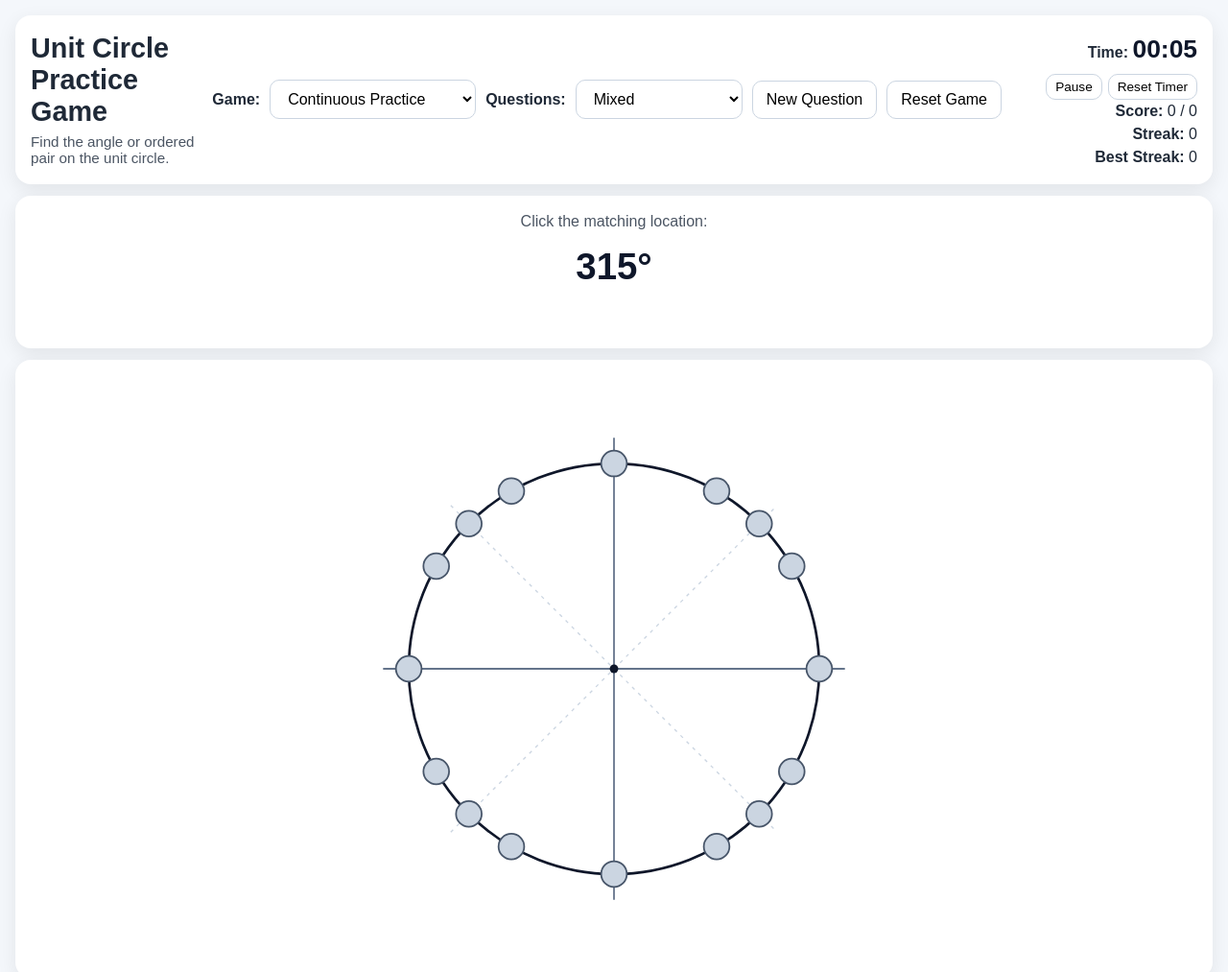
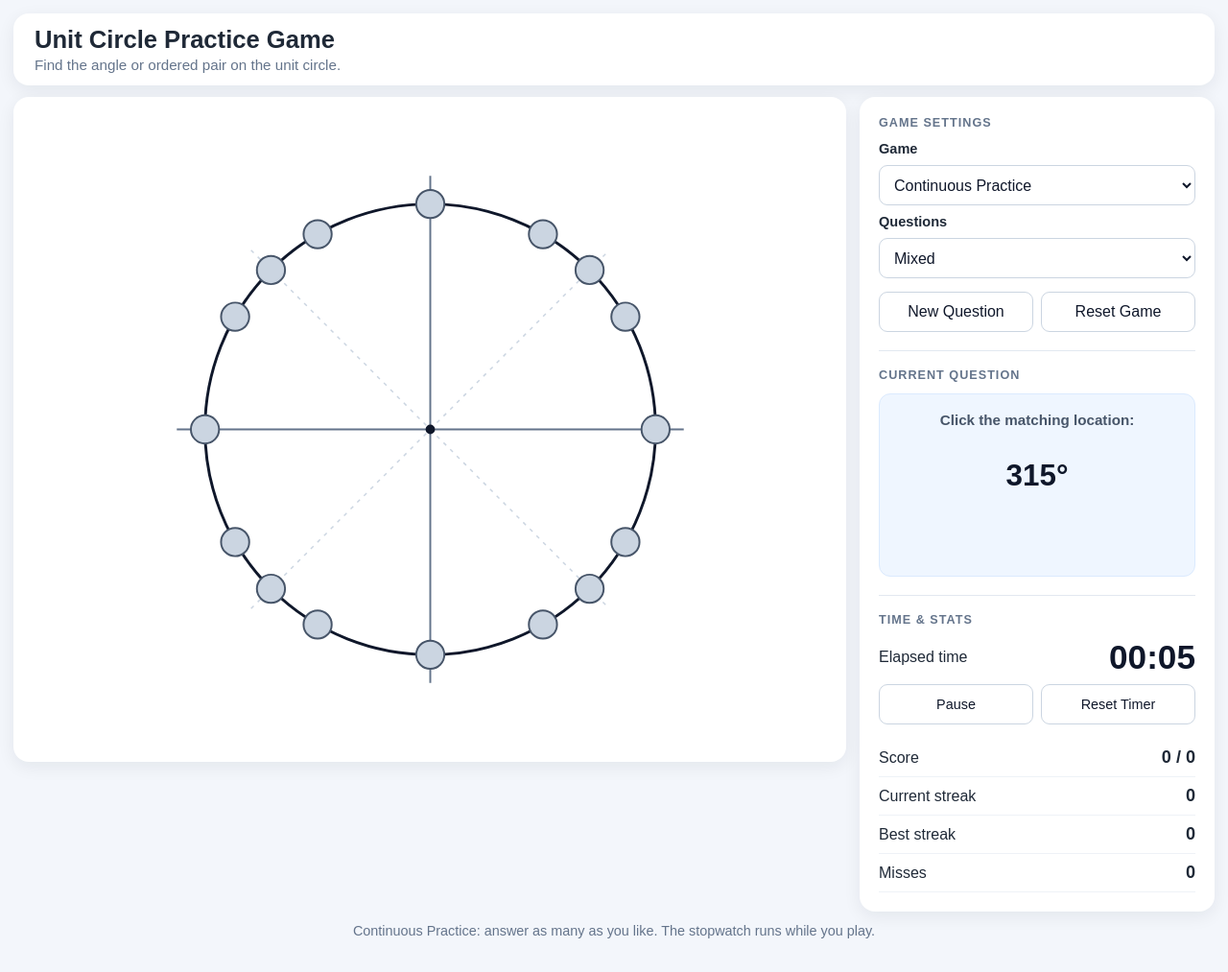
Before and after one commit to mkumer24/unitcircle, a plain HTML site: page index.html in a window 1280 px wide. Shown: the top 1013 px of the page at 96% size. Drawn offline with Linux system fonts and the light colour scheme.

Commit message:
Add files via upload

```diff
--- a/index.html
+++ b/index.html
@@ -6,33 +6,49 @@
   <title>Unit Circle Practice Game</title>
   <style>
     * { box-sizing: border-box; }
-    body { margin: 0; font-family: Arial, Helvetica, sans-serif; background: #f4f7fb; color: #1f2937; }
-    .app { min-height: 100vh; display: flex; flex-direction: column; padding: 16px; gap: 12px; }
-    .topbar { display: grid; grid-template-columns: 1fr auto auto; gap: 14px; align-items: center; background: white; border-radius: 16px; padding: 16px; box-shadow: 0 6px 20px rgba(0,0,0,.08); }
-    .title h1 { margin: 0 0 6px; font-size: 1.8rem; }
-    .title p { margin: 0; font-size: .95rem; color: #4b5563; }
-    .controls { display: flex; align-items: center; gap: 10px; flex-wrap: wrap; justify-content: center; }
-    .controls label { font-weight: bold; }
-    select, button { font-size: 1rem; padding: 10px 14px; border-radius: 10px; border: 1px solid #cbd5e1; background: white; cursor: pointer; }
-    button:hover, select:hover { background: #f8fafc; }
-    .scoreboard { text-align: right; font-size: 1rem; line-height: 1.5; min-width: 190px; }
-    .timer { font-size: 1.65rem; font-weight: 800; font-variant-numeric: tabular-nums; color: #0f172a; }
-    .timer-buttons { display: flex; gap: 6px; justify-content: flex-end; margin-top: 5px; }
-    .timer-buttons button { padding: 5px 9px; font-size: .85rem; }
-    .question-card { background: white; border-radius: 16px; padding: 18px; box-shadow: 0 6px 20px rgba(0,0,0,.08); text-align: center; }
-    .question-label { font-size: 1rem; color: #4b5563; margin-bottom: 10px; }
-     .question-angle { font-size: 2.4rem; font-weight: bold; color: #0f172a; margin-bottom: 10px; min-height: 1.5em; display: flex; align-items: center; justify-content: center; gap: .08em; }
-    .ordered-pair { display: inline-flex; align-items: center; gap: .12em; white-space: nowrap; }
+    body { margin: 0; font-family: Arial, Helvetica, sans-serif; background: #f3f6fb; color: #1f2937; }
+    .app { min-height: 100vh; padding: 14px; display: flex; flex-direction: column; gap: 12px; max-width: 1800px; margin: auto; }
+    .topbar, .board, .sidebar { background: white; border-radius: 16px; box-shadow: 0 5px 18px rgba(16,24,40,.07); }
+    .topbar { padding: 13px 22px; }
+    .title h1 { margin: 0 0 3px; font-size: clamp(1.35rem,2vw,1.9rem); }
+    .title p { margin: 0; color: #64748b; font-size: .95rem; }
+    .game-layout { display: grid; grid-template-columns: minmax(0, 1fr) minmax(320px, 370px); align-items: start; gap: 14px; flex: 1; }
+    .board { display: flex; justify-content: center; align-items: flex-start; padding: 4px 8px; min-height: 0; }
+    .board svg { display: block; width: min(100%, calc(100vh - 115px), 850px); height: auto; max-height: calc(100vh - 115px); flex: none; }
+    .sidebar { padding: 20px; display: flex; flex-direction: column; gap: 19px; }
+    .sidebar-section + .sidebar-section { border-top: 1px solid #e2e8f0; padding-top: 18px; }
+    .section-heading { color: #64748b; font-size: .79rem; font-weight: 800; text-transform: uppercase; letter-spacing: .08em; margin: 0 0 12px; }
+    .controls { display: grid; grid-template-columns: 1fr; gap: 9px; }
+    .controls label { font-weight: 700; font-size: .91rem; }
+    select, button { font: inherit; min-height: 42px; border: 1px solid #cbd5e1; border-radius: 9px; background: white; color: #0f172a; padding: 8px 11px; cursor: pointer; }
+    select { width: 100%; }
+    button:hover, select:hover { background: #f1f5f9; }
+    .button-row { display: grid; grid-template-columns: 1fr 1fr; gap: 8px; margin-top: 5px; }
+    .button-row .primary { grid-column: 1 / -1; }
+    .primary { background: #1d4ed8; color: white; border-color: #1d4ed8; font-weight: 700; }
+    .primary:hover { background: #1e40af; }
+    .question-card { text-align: center; background: #eff6ff; border: 1px solid #dbeafe; border-radius: 12px; padding: 18px 8px 15px; }
+    .question-label { font-size: .95rem; font-weight: 700; color: #475569; margin-bottom: 10px; }
+    .question-angle { min-height: 80px; display: flex; align-items: center; justify-content: center; gap: .06em; font-size: clamp(1.65rem,2.45vw,2.25rem); font-weight: 800; color: #0f172a; overflow-wrap: anywhere; }
+    .ordered-pair { display: inline-flex; align-items: center; gap: .1em; white-space: nowrap; }
     .frac { display: inline-flex; vertical-align: middle; flex-direction: column; align-items: center; font-size: .75em; line-height: 1.15; }
     .frac .num { border-bottom: 2px solid currentColor; padding: 0 .12em .08em; }
     .frac .den { padding-top: .08em; }
     .question-angle .negative { margin-right: .02em; }
-    @media (max-width: 500px) { .question-angle { font-size: 1.85rem; } }
-    .feedback { min-height: 28px; font-size: 1.1rem; font-weight: bold; }
+    .feedback { min-height: 40px; margin-top: 9px; font-size: .93rem; font-weight: 700; line-height: 1.4; }
     .feedback.correct { color: #15803d; }
     .feedback.incorrect { color: #b91c1c; }
-    .board { flex: 1; display: flex; align-items: center; justify-content: center; background: white; border-radius: 16px; box-shadow: 0 6px 20px rgba(0,0,0,.08); padding: 10px; min-height: 500px; }
-    svg { width: min(90vw, 800px); height: min(90vw, 800px); max-height: 78vh; display: block; }
+    .timer-row { display: flex; justify-content: space-between; align-items: center; gap: 8px; }
+    .timer { font-size: 2.2rem; font-weight: 800; font-variant-numeric: tabular-nums; color: #0f172a; }
+    .timer-buttons { display: grid; grid-template-columns: 1fr 1fr; gap: 8px; margin: 8px 0 15px; }
+    .timer-buttons button { font-size: .9rem; }
+    .stat-row { display: flex; justify-content: space-between; align-items: center; padding: 9px 0; border-bottom: 1px solid #eef2f7; }
+    .stat-row:last-child { border-bottom: 0; }
+    .stat-row strong { font-variant-numeric: tabular-nums; font-size: 1.13rem; }
+    .challenge-progress { color: #1d4ed8; font-weight: 700; }
+    .completion { color: #166534; }
+    .hidden { display: none !important; }
+    select:disabled, button:disabled { opacity: .5; cursor: not-allowed; }
     .axis { stroke: #64748b; stroke-width: 2; }
     .circle-outline { stroke: #0f172a; stroke-width: 3; fill: none; }
     .guide { stroke: #cbd5e1; stroke-width: 1.5; stroke-dasharray: 4 6; }
@@ -44,57 +60,36 @@
     .hotspot.done { fill: #16a34a; stroke: #166534; }
     .done-check { pointer-events: none; font-size: 20px; font-weight: 900; fill: white; text-anchor: middle; dominant-baseline: central; }
     .hotspot.done:hover { fill: #16a34a; }
-    .primary { background: #1d4ed8; color: white; border-color: #1d4ed8; font-weight: bold; }
-    .primary:hover { background: #1e40af; }
-    .challenge-progress { font-size: 1rem; font-weight: 700; margin-top: 7px; color: #1e40af; }
-    .completion { font-weight: 800; color: #166534; font-size: 1.3rem; }
-    .hidden { display: none !important; }
-    select:disabled, button:disabled { opacity: .5; cursor: not-allowed; }
-    .game-label { font-weight: 700; }
-
     .center-dot { fill: #0f172a; }
-    .small-note { text-align: center; color: #6b7280; font-size: .95rem; margin-top: -2px; }
-    @media (max-width: 850px) { .topbar { grid-template-columns: 1fr; text-align: center; } .scoreboard { text-align: center; } .timer-buttons { justify-content: center; } }
+    .small-note { margin: 0; padding: 0 4px 8px; text-align: center; font-size: .9rem; color: #64748b; }
+    @media (max-width: 920px) {
+      .game-layout { grid-template-columns: minmax(0,1fr) 305px; }
+      .sidebar { padding: 14px; gap: 14px; }
+      .board svg { width: 100%; max-height: unset; }
+      .question-angle { font-size: 1.7rem; }
+    }
+    @media (max-width: 700px) {
+      .app { padding: 8px; }
+      .game-layout { grid-template-columns: 1fr; }
+      .board { order: 1; }
+      .sidebar { order: 2; }
+      .board svg { width: min(100%, 620px); }
+      .controls { grid-template-columns: 1fr 1fr; }
+      .controls label { align-self: end; }
+      .button-row { grid-column: 1 / -1; }
+      .question-angle { font-size: 2rem; }
+    }
   </style>
 </head>
 <body>
   <div class="app">
-    <div class="topbar">
+    <header class="topbar">
       <div class="title">
         <h1>Unit Circle Practice Game</h1>
         <p>Find the angle or ordered pair on the unit circle.</p>
       </div>
-      <div class="controls">
-        <label for="gameType" class="game-label">Game:</label>
-        <select id="gameType">
-          <option value="continuous">Continuous Practice</option>
-          <option value="challenge">Game Mode Challenge</option>
-        </select>
-        <label for="mode">Questions:</label>
-        <select id="mode">
-          <option value="mixed">Mixed</option>
-          <option value="degrees">Degrees Only</option>
-          <option value="radians">Radians Only</option>
-          <option value="points">Coordinates Only</option>
-        </select>
-        <button id="startBtn" class="primary hidden">Start Challenge</button>
-        <button id="newQuestionBtn">New Question</button>
-        <button id="resetBtn">Reset Game</button>
-      </div>
-      <div class="scoreboard">
-        <div><strong>Time:</strong> <span class="timer" id="timer">00:00</span></div>
-        <div class="timer-buttons"><button id="pauseBtn">Pause</button><button id="resetTimerBtn">Reset Timer</button></div>
-        <div><strong>Score:</strong> <span id="score">0</span> / <span id="attempts">0</span></div>
-        <div><strong>Streak:</strong> <span id="streak">0</span></div>
-        <div><strong>Best Streak:</strong> <span id="bestStreak">0</span></div>
-        <div id="challengeProgress" class="challenge-progress hidden">Completed: <span id="completed">0</span> / 16 · Misses: <span id="misses">0</span></div>
-      </div>
-    </div>
-    <div class="question-card">
-      <div class="question-label">Click the matching location:</div>
-      <div class="question-angle" id="questionAngle">π/4</div>
-      <div class="feedback" id="feedback" aria-live="polite"></div>
-    </div>
+    </header>
+    <main class="game-layout">
       <div class="board">
         <svg id="unitCircle" viewBox="0 0 700 700" aria-label="Unit circle game board">
           <line class="axis" x1="80" y1="350" x2="620" y2="350"></line>
@@ -106,6 +101,52 @@
           <g id="hotspots"></g>
         </svg>
       </div>
+      <aside class="sidebar" aria-label="Game controls, question, and statistics">
+        <section class="sidebar-section">
+          <h2 class="section-heading">Game settings</h2>
+          <div class="controls">
+            <label for="gameType">Game</label>
+            <select id="gameType">
+              <option value="continuous">Continuous Practice</option>
+              <option value="challenge">16-Angle Challenge</option>
+            </select>
+            <label for="mode">Questions</label>
+            <select id="mode">
+              <option value="mixed">Mixed</option>
+              <option value="degrees">Degrees Only</option>
+              <option value="radians">Radians Only</option>
+              <option value="points">Coordinates Only</option>
+            </select>
+            <div class="button-row">
+              <button id="startBtn" class="primary hidden">Start Challenge</button>
+              <button id="newQuestionBtn">New Question</button>
+              <button id="resetBtn">Reset Game</button>
+            </div>
+          </div>
+        </section>
+        <section class="sidebar-section">
+          <h2 class="section-heading">Current question</h2>
+          <div class="question-card">
+            <div class="question-label">Click the matching location:</div>
+            <div class="question-angle" id="questionAngle">π/4</div>
+            <div class="feedback" id="feedback" aria-live="polite"></div>
+          </div>
+        </section>
+        <section class="sidebar-section">
+          <h2 class="section-heading">Time &amp; stats</h2>
+          <div class="timer-row"><span>Elapsed time</span><span class="timer" id="timer">00:00</span></div>
+          <div class="timer-buttons">
+            <button id="pauseBtn">Pause</button>
+            <button id="resetTimerBtn">Reset Timer</button>
+          </div>
+          <div class="stat-row"><span>Score</span><strong><span id="score">0</span> / <span id="attempts">0</span></strong></div>
+          <div class="stat-row"><span>Current streak</span><strong id="streak">0</strong></div>
+          <div class="stat-row"><span>Best streak</span><strong id="bestStreak">0</strong></div>
+          <div class="stat-row"><span>Misses</span><strong id="misses">0</strong></div>
+          <div id="challengeProgress" class="stat-row challenge-progress hidden"><span>Completed</span><strong><span id="completed">0</span> / 16</strong></div>
+        </section>
+      </aside>
+    </main>
     <div class="small-note" id="instructions">Continuous Practice: answer as many as you like. The stopwatch runs while you play.</div>
   </div>
   <script>
```
Lines whose indentation alone changed are shown as unchanged.
